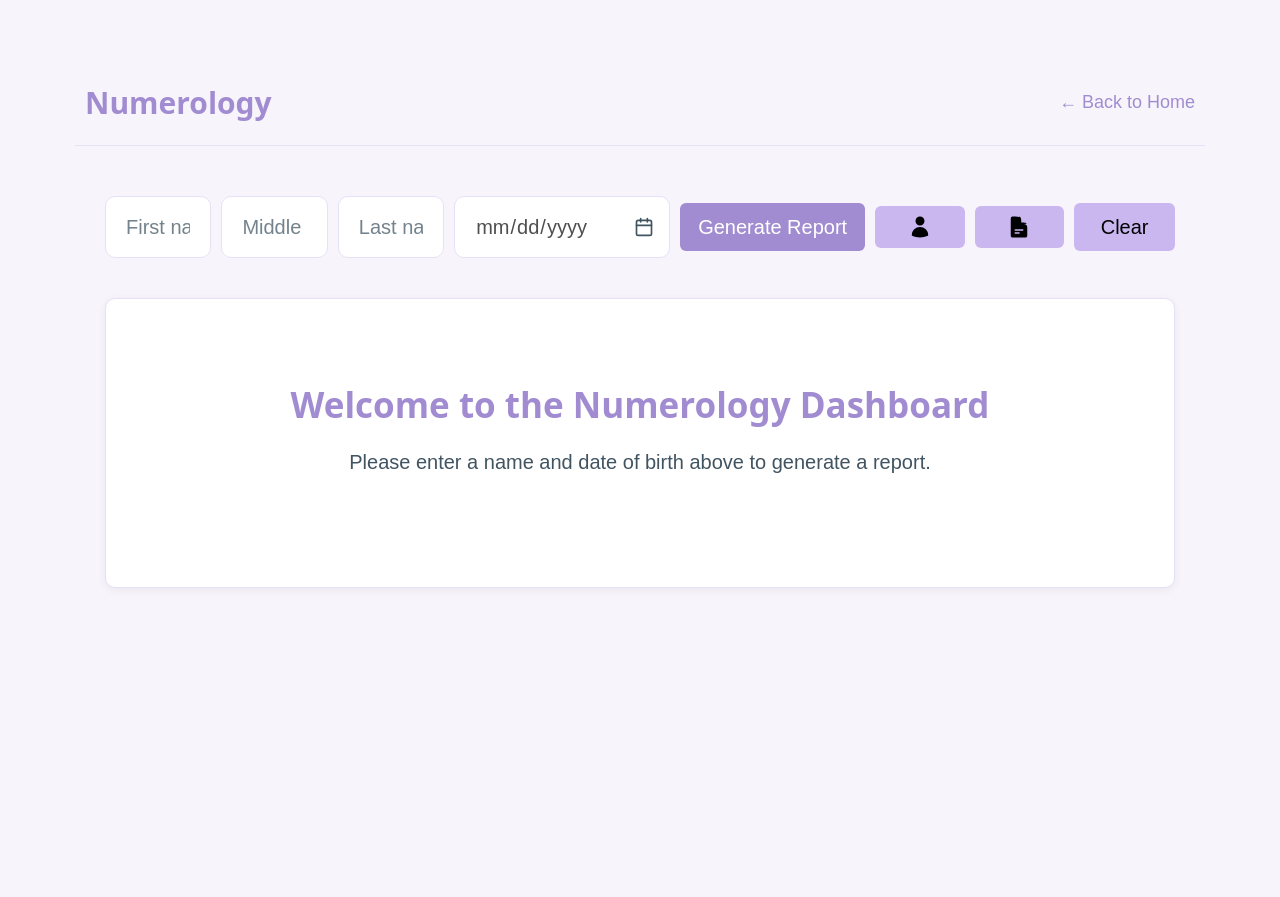
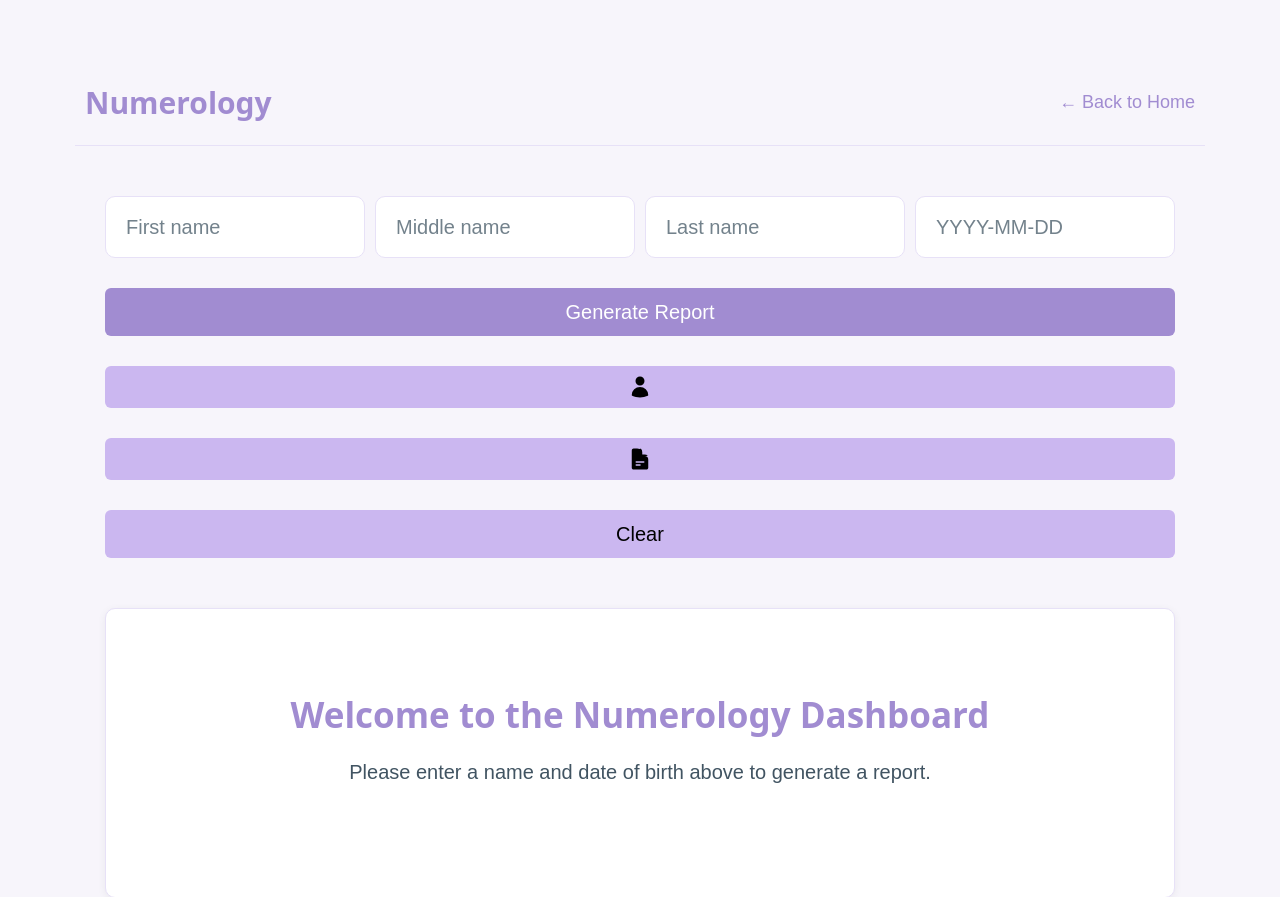
Before and after one commit to theplateofcode/numerology-software, a Flask app: template numerology_app/templates/numerology/home.html in a window 1280 px wide. Shown: the top 897 px of the page. Before the commit the page ends 588 px from the top, so only its background shows below. Run offline with Flask 3, Linux system fonts and the light colour scheme; the template is opened without the code that fills it: values that come from a table or form of the project are taken from there, others are empty; data comes from the database, SQL or seed files in the repository; some web fonts are replaced.

Commit message:
Date change numerology home

```diff
--- a/numerology_app/templates/numerology/home.html
+++ b/numerology_app/templates/numerology/home.html
@@ -20,10 +20,14 @@ block content %}
       id="last_name" name="last_name" type="text" placeholder="Last name"
       value="{{ session['numerology_input']['last_name'] if session.get('numerology_input') else '' }}" required
     />
+
     <input
-      id="dob" name="dob" type="date"
+      id="dob" name="dob" type="text" placeholder="YYYY-MM-DD"
+      pattern="\d{4}-\d{2}-\d{2}"
+      title="Please enter the date in YYYY-MM-DD format"
       value="{{ session['numerology_input']['dob'] if session.get('numerology_input') else '' }}" required
     />
+
     <button type="submit" class="compact-button">Generate Report</button>
 
     <button type="button" id="loadClientBtn" class="compact-button secondary-style icon-button" title="Load Client">
@@ -216,7 +193,26 @@ block content %}
   .icon-button { padding: 0.45rem 0.6rem; line-height: 0; }
   .icon-button svg { vertical-align: middle; }
 
-  /* Three-Column Dashboard Layout */
+  /* --- FIX 2: Responsive Form Bar --- */
+  .form-bar {
+    display: flex;
+    gap: 0.5rem;
+    align-items: center;
+    margin-bottom: 1.5rem;
+    flex-wrap: wrap; /* Allows items to wrap to the next line */
+  }
+  .form-bar input {
+    flex: 1 1 120px; /* Allow inputs to grow and shrink, with a base size */
+    min-width: 120px; /* Don't shrink smaller than this */
+  }
+  .form-bar button,
+  .form-bar .compact-button {
+    flex-shrink: 0; /* Prevent buttons from shrinking */
+  }
+  /* --- End Fix 2 --- */
+
+
+  /* Three-Column Dashboard Layout (Unchanged) */
   .dashboard-grid { display: grid; grid-template-columns: 2.5fr 1.2fr 1.3fr; gap: 1.5rem; align-items: start; }
   @media (max-width: 1200px) { .dashboard-grid { grid-template-columns: 1fr 1fr; } }
   @media (max-width: 900px) { .dashboard-grid { grid-template-columns: 1fr; } }
@@ -290,16 +286,14 @@ block content %}
       });
     }
 
-    // --- MODIFIED: Clear Button Logic ---
+    // Clear Button Logic
     if (clearBtn) {
         clearBtn.addEventListener("click", function(event) {
-            event.preventDefault(); // Stop any default button action
-            // Navigate to the new 'clear_session' route.
-            // This will clear the session and reload the page.
+            event.preventDefault();
+            // This is the correct way to clear the form and results
             window.location.href = "{{ url_for('numerology.clear_session') }}";
         });
     }
-    // --- End Modified Logic ---
 
     // PDF Report Button Logic
     const pdfBtn = document.getElementById("generatePdfBtn");
```
Also changed, not shown: other parts of numerology_app/templates/numerology/home.html (+1 -28 lines).
